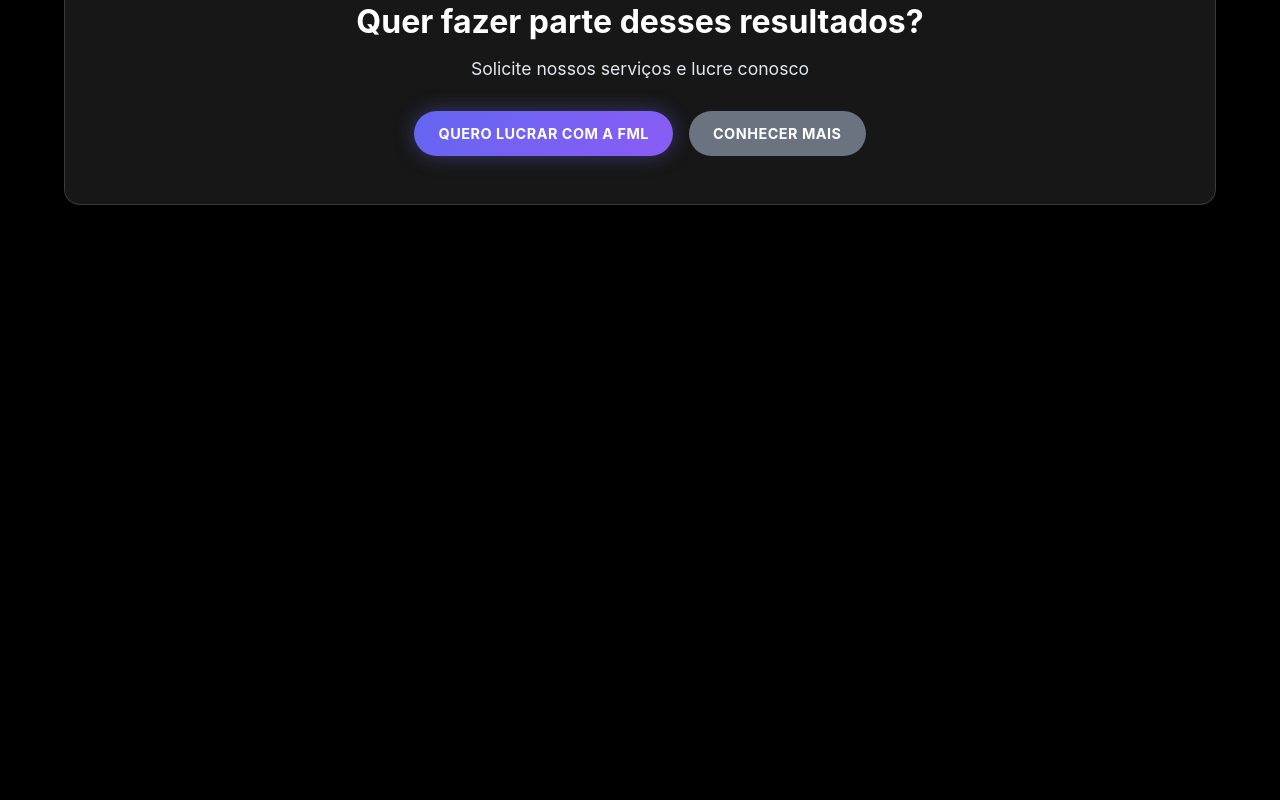
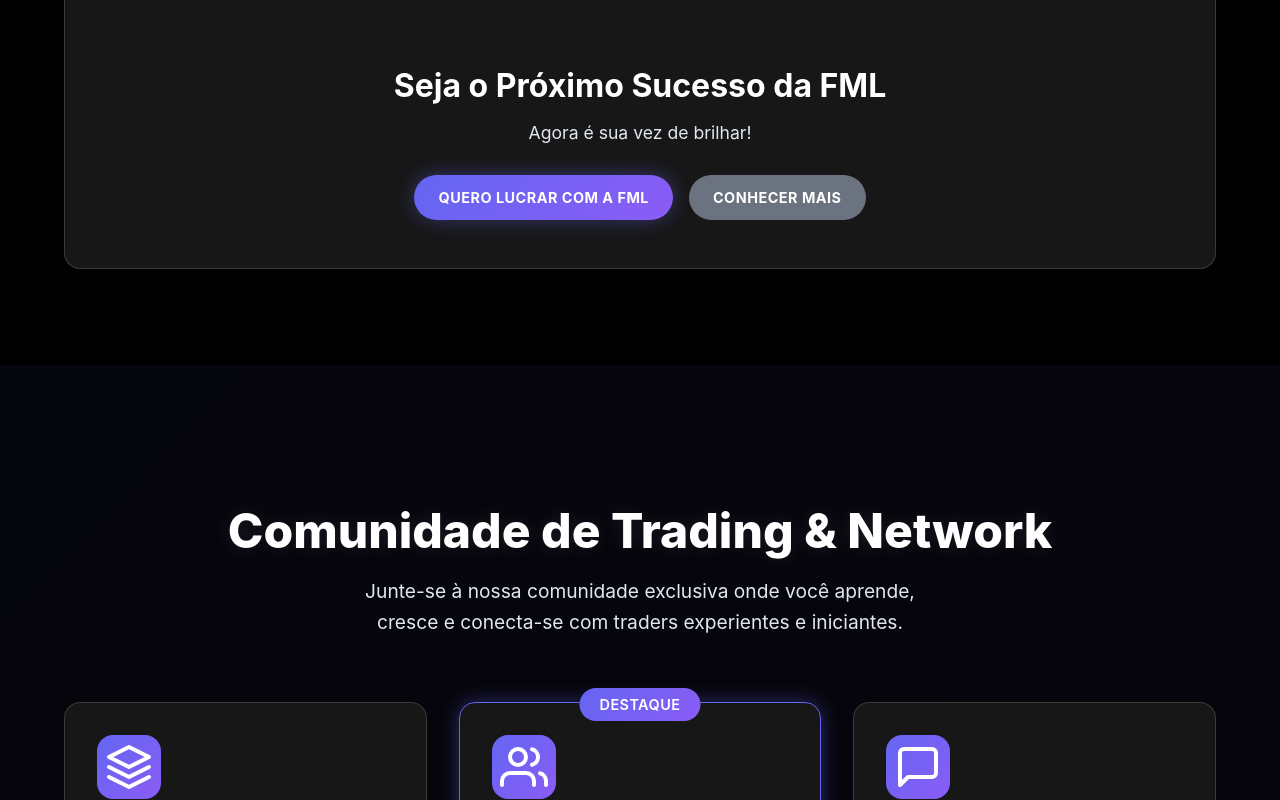
Before and after one commit to Teodoro-Dev/FMLtrading, a React (Vite) app: page / in a window 1280 px wide. Shown: the part 5360-6160 px from the top of the page. Built offline with nearby package versions, Linux system fonts and the light colour scheme.

Commit message:
Adding the community component

```diff
--- a/src/components/Results.jsx
+++ b/src/components/Results.jsx
@@ -139,9 +139,9 @@
         </Reveal>
 
         <Reveal>
-          <div className="results-cta">
-            <h3>Quer fazer parte desses resultados?</h3>
-            <p>Solicite nossos serviços e lucre conosco</p>
+          <div className="results-cta" style={{marginTop: '4rem'}}>
+            <h3>Seja o Próximo Sucesso da FML</h3>
+            <p>Agora é sua vez de brilhar!</p>
             <div className="results-cta-buttons">
               <a href="https://t.me/feelpsfx" className="btn btn-primary btn-glow">
                 QUERO LUCRAR COM A FML
--- a/src/components/SocialCTAs.jsx
+++ b/src/components/SocialCTAs.jsx
@@ -96,33 +96,8 @@
 
         <Reveal>
           <div className="contact-cta">
-            <h3>DÚVIDAS E CTA FINAL</h3>
-            <p>SEJA LOGO MEMBRO DA FML E ADQUIRA NOSSOS SERVIÇOS</p>
-            <div className="contact-cta-description">
-              <p>
-                Não perca mais tempo! Junte-se agora à comunidade FML e comece sua
-                jornada para o sucesso no trading. Nossa metodologia comprovada já
-                transformou centenas de traders em profissionais lucrativos.
-              </p>
-              <div className="cta-highlights">
-                <div className="highlight-item">
-                  <span className="highlight-icon">✓</span>
-                  <span>Taxa de aprovação de 80%</span>
-                </div>
-                <div className="highlight-item">
-                  <span className="highlight-icon">✓</span>
-                  <span>Suporte 24/7 via Telegram</span>
-                </div>
-                <div className="highlight-item">
-                  <span className="highlight-icon">✓</span>
-                  <span>Potencial de +1.000 USD por mês</span>
-                </div>
-                <div className="highlight-item">
-                  <span className="highlight-icon">✓</span>
-                  <span>Mentorias individuais exclusivas</span>
-                </div>
-              </div>
-            </div>
+            <h3>Quer transformar a sua vida?</h3>
+            <p>A metodologia FML já transformou centenas de traders em profissionais lucrativos. Sua hora de brilhar chegou, não deixe essa oportunidade passar.</p>
             <div className="contact-cta-buttons">
               <a href="https://t.me/feelpsfx" className="btn btn-primary btn-glow" target="_blank" rel="noopener noreferrer">
                 SEJA MEMBRO FML AGORA
--- a/src/index.css
+++ b/src/index.css
@@ -115,7 +115,7 @@
 }
 
 /* Garantir que todas as seções sejam visíveis */
-#hero, #about, #services, #pricing, #results, #social, #footer {
+#hero, #about, #services, #pricing, #results, #community, #social, #footer {
   opacity: 1 !important;
   transform: translateY(0) !important;
   display: block !important;
@@ -1199,6 +1199,7 @@
   border-radius: var(--radius);
   border: 1px solid var(--glass-border);
   backdrop-filter: blur(20px);
+  margin-top: 4rem;
 }
 
 .results-cta h3 {
@@ -1893,3 +1894,15 @@
     height: 160px;
   }
 }
+
+/* Garantir que a seção Community seja sempre visível */
+#community {
+  opacity: 1 !important;
+  transform: translateY(0) !important;
+  display: block !important;
+  visibility: visible !important;
+  min-height: 100px;
+  position: relative;
+  z-index: 1;
+  padding: 6rem 0;
+}
```
